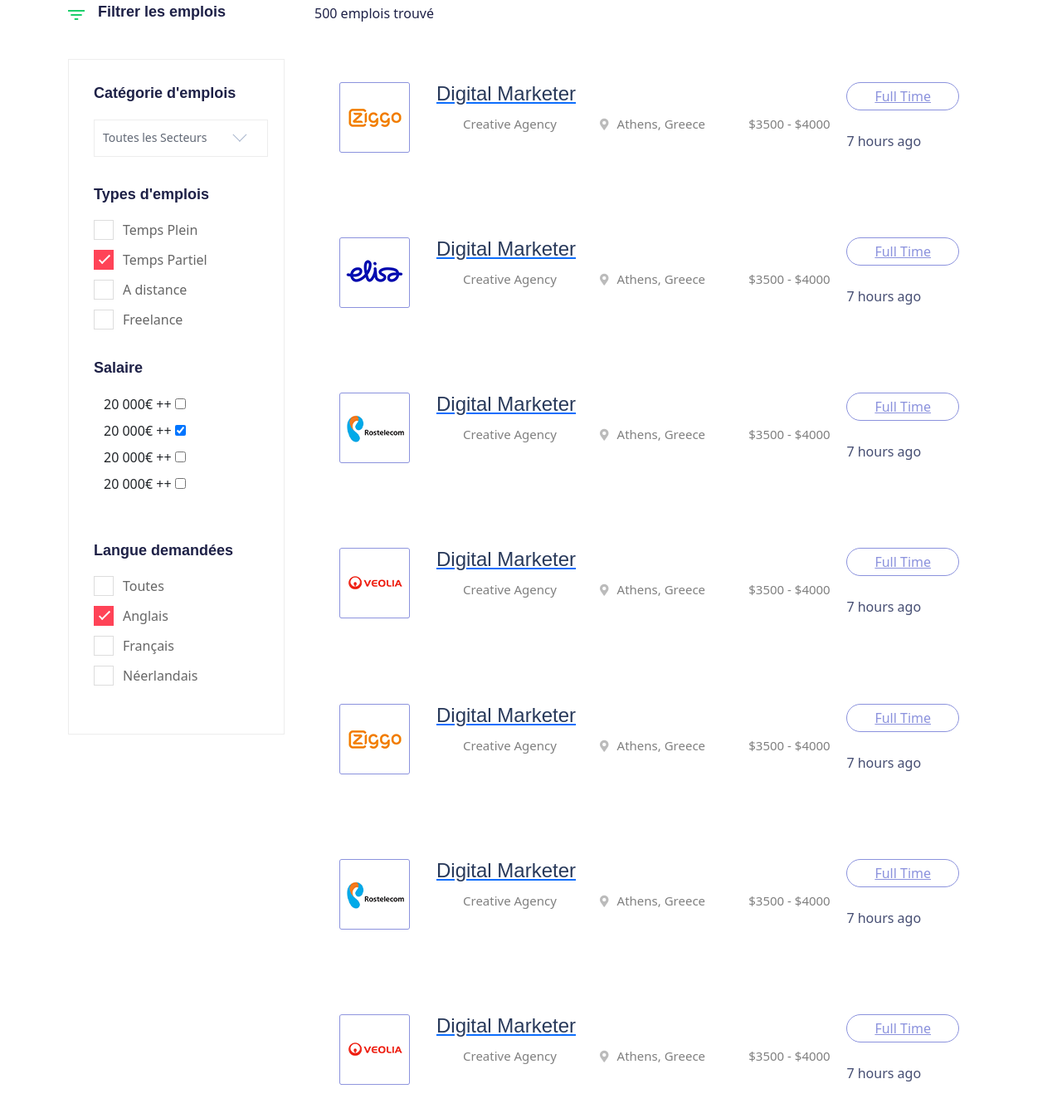
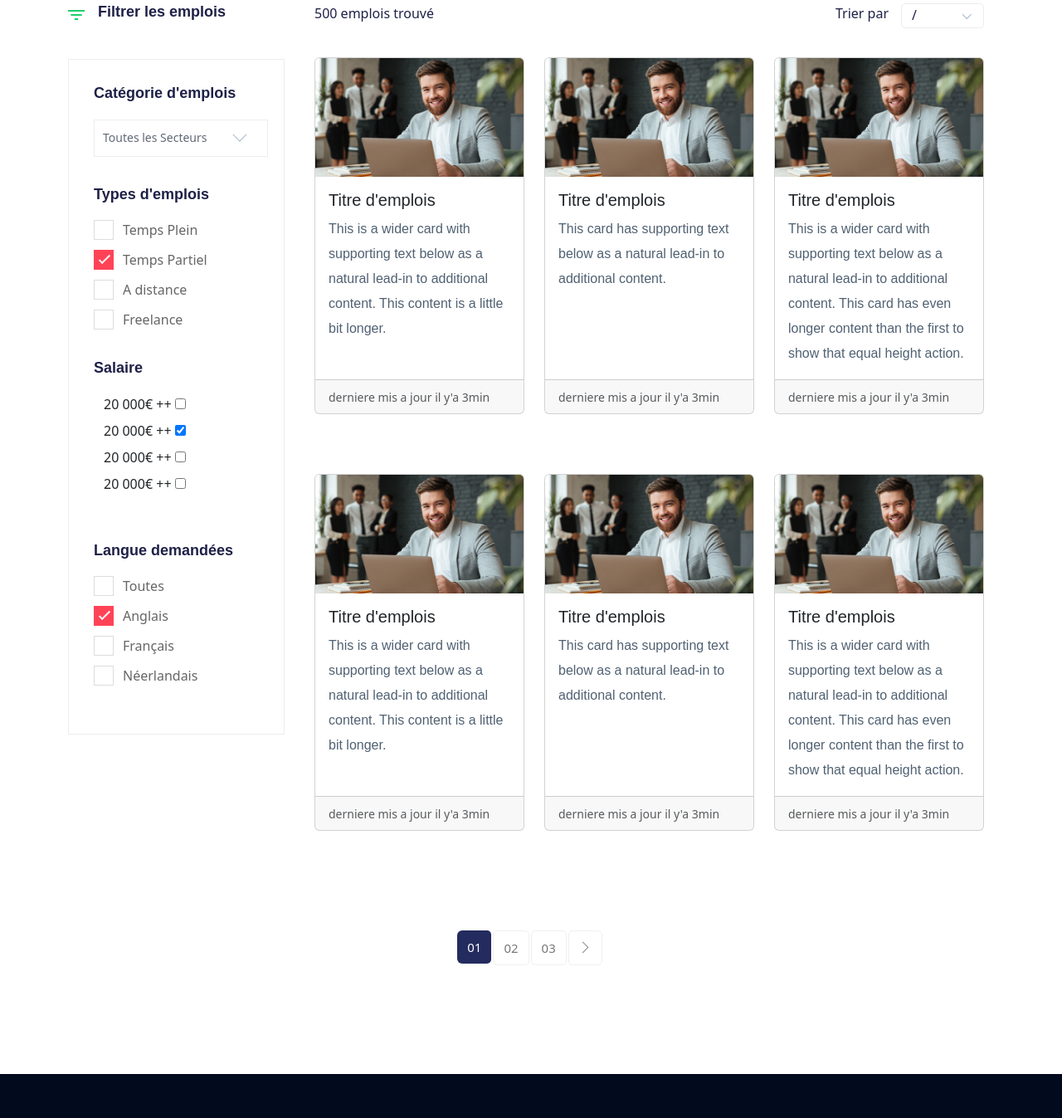
Before and after one commit to SolaKabuta/mlsg, a plain HTML site: page job_listing.html in a window 1280 px wide. Shown: the part 550-1897 px from the top of the page at 83% size. Drawn offline with nearby package versions, Linux system fonts and the light colour scheme; a web font is replaced by a local one.

Commit message:
Replace the job list by card

```diff
--- a/job_listing.html
+++ b/job_listing.html
@@ -249,165 +249,110 @@
                                         <div class="count-job mb-35">
                                             <span>500 emplois trouvé</span>
                                             <!-- Select job items start -->
+                                            <div class="select-job-items">
+                                                <span>Trier par</span>
+                                                <select name="select">
+                                                    <option value="">/</option>
+                                                    <option value="">Salaire</option>
+                                                    <option value="">Heure par semaine</option>
+                                                    <option value="">job list</option>
+                                                </select>
+                                            </div>
                                             <!--  Select job items End-->
                                         </div>
                                     </div>
                                 </div>
                                 <!-- Count of Job list End -->
                                 <!-- single-job-content -->
-                                <div class="single-job-items mb-30">
-                                    <div class="job-items">
-                                        <div class="company-img">
-                                            <a href="#"><img src="assets/img/icon/job-list1.png" alt=""></a>
+                                <div class="row row-cols-1 row-cols-md-3 g-4">
+                                    <div class="col">
+                                        <div class="card h-100">
+                                            <img src="assets/img/blog/home-blog2.jpg" class="card-img-top" alt="...">
+                                            <div class="card-body">
+                                                <h5 class="card-title">Titre d'emplois</h5>
+                                                <p class="card-text">This is a wider card with supporting text below as a natural lead-in to additional content. This content is a little bit longer.</p>
                                             </div>
-                                        <div class="job-tittle job-tittle2">
-                                            <a href="#">
-                                                <h4>Digital Marketer</h4>
-                                            </a>
-                                            <ul>
-                                                <li>Creative Agency</li>
-                                                <li><i class="fas fa-map-marker-alt"></i>Athens, Greece</li>
-                                                <li>$3500 - $4000</li>
-                                            </ul>
+                                            <div class="card-footer">
+                                                <small class="text-body-secondary">derniere mis a jour il y'a 3min</small>
                                             </div>
                                         </div>
-                                    <div class="items-link items-link2 f-right">
-                                        <a href="job_details.html">Full Time</a>
-                                        <span>7 hours ago</span>
+                                    </div>
+                                    <div class="col">
+                                        <div class="card h-100">
+                                            <img src="assets/img/blog/home-blog2.jpg" class="card-img-top" alt="...">
+                                            <div class="card-body">
+                                                <h5 class="card-title">Titre d'emplois</h5>
+                                                <p class="card-text">This card has supporting text below as a natural lead-in to additional content.</p>
+                                            </div>
+                                            <div class="card-footer">
+                                                <small class="text-body-secondary">derniere mis a jour il y'a 3min</small>
                                             </div>
                                         </div>
-                                <!-- single-job-content -->
-                                <div class="single-job-items mb-30">
-                                    <div class="job-items">
-                                        <div class="company-img">
-                                            <a href="#"><img src="assets/img/icon/job-list2.png" alt=""></a>
                                     </div>
-                                        <div class="job-tittle job-tittle2">
-                                            <a href="#">
-                                                <h4>Digital Marketer</h4>
-                                            </a>
-                                            <ul>
-                                                <li>Creative Agency</li>
-                                                <li><i class="fas fa-map-marker-alt"></i>Athens, Greece</li>
-                                                <li>$3500 - $4000</li>
-                                            </ul>
+                                    <div class="col">
+                                        <div class="card h-100">
+                                            <img src="assets/img/blog/home-blog2.jpg" class="card-img-top" alt="...">
+                                            <div class="card-body">
+                                                <h5 class="card-title">Titre d'emplois</h5>
+                                                <p class="card-text">This is a wider card with supporting text below as a natural lead-in to additional content. This card has even longer content than the first to show that equal height action.</p>
+                                            </div>
+                                            <div class="card-footer">
+                                                <small class="text-body-secondary">derniere mis a jour il y'a 3min</small>
                                             </div>
                                         </div>
-                                    <div class="items-link items-link2 f-right">
-                                        <a href="job_details.html">Full Time</a>
-                                        <span>7 hours ago</span>
                                     </div>
                                 </div>
+
                                 <!-- single-job-content -->
-                                <div class="single-job-items mb-30">
-                                    <div class="job-items">
-                                        <div class="company-img">
-                                            <a href="#"><img src="assets/img/icon/job-list3.png" alt=""></a>
+                                <div class="row row-cols-1 row-cols-md-3 g-4 mt-5">
+                                    <div class="col">
+                                        <div class="card h-100">
+                                            <img src="assets/img/blog/home-blog2.jpg" class="card-img-top" alt="...">
+                                            <div class="card-body">
+                                                <h5 class="card-title">Titre d'emplois</h5>
+                                                <p class="card-text">This is a wider card with supporting text below as a natural lead-in to additional content. This content is a little bit longer.</p>
                                             </div>
-                                        <div class="job-tittle job-tittle2">
-                                            <a href="#">
-                                                <h4>Digital Marketer</h4>
-                                            </a>
-                                            <ul>
-                                                <li>Creative Agency</li>
-                                                <li><i class="fas fa-map-marker-alt"></i>Athens, Greece</li>
-                                                <li>$3500 - $4000</li>
-                                            </ul>
+                                            <div class="card-footer">
+                                                <small class="text-body-secondary">derniere mis a jour il y'a 3min</small>
                                             </div>
                                         </div>
-                                    <div class="items-link items-link2 f-right">
-                                        <a href="job_details.html">Full Time</a>
-                                        <span>7 hours ago</span>
+                                    </div>
+                                    <div class="col">
+                                        <div class="card h-100">
+                                            <img src="assets/img/blog/home-blog2.jpg" class="card-img-top" alt="...">
+                                            <div class="card-body">
+                                                <h5 class="card-title">Titre d'emplois</h5>
+                                                <p class="card-text">This card has supporting text below as a natural lead-in to additional content.</p>
+                                            </div>
+                                            <div class="card-footer">
+                                                <small class="text-body-secondary">derniere mis a jour il y'a 3min</small>
                                             </div>
                                         </div>
-                                <!-- single-job-content -->
-                                <div class="single-job-items mb-30">
-                                    <div class="job-items">
-                                        <div class="company-img">
-                                            <a href="#"><img src="assets/img/icon/job-list4.png" alt=""></a>
                                     </div>
-                                        <div class="job-tittle job-tittle2">
-                                            <a href="#">
-                                                <h4>Digital Marketer</h4>
-                                            </a>
-                                            <ul>
-                                                <li>Creative Agency</li>
-                                                <li><i class="fas fa-map-marker-alt"></i>Athens, Greece</li>
-                                                <li>$3500 - $4000</li>
-                                            </ul>
+                                    <div class="col">
+                                        <div class="card h-100">
+                                            <img src="assets/img/blog/home-blog2.jpg" class="card-img-top" alt="...">
+                                            <div class="card-body">
+                                                <h5 class="card-title">Titre d'emplois</h5>
+                                                <p class="card-text">This is a wider card with supporting text below as a natural lead-in to additional content. This card has even longer content than the first to show that equal height action.</p>
+                                            </div>
+                                            <div class="card-footer">
+                                                <small class="text-body-secondary">derniere mis a jour il y'a 3min</small>
                                             </div>
                                         </div>
-                                    <div class="items-link items-link2 f-right">
-                                        <a href="job_details.html">Full Time</a>
-                                        <span>7 hours ago</span>
                                     </div>
                                 </div>
+
                                 <!-- single-job-content -->
-                                <div class="single-job-items mb-30">
-                                    <div class="job-items">
-                                        <div class="company-img">
-                                            <a href="#"><img src="assets/img/icon/job-list1.png" alt=""></a>
-                                        </div>
-                                        <div class="job-tittle job-tittle2">
-                                            <a href="#">
-                                                <h4>Digital Marketer</h4>
-                                            </a>
-                                            <ul>
-                                                <li>Creative Agency</li>
-                                                <li><i class="fas fa-map-marker-alt"></i>Athens, Greece</li>
-                                                <li>$3500 - $4000</li>
-                                            </ul>
-                                        </div>
-                                    </div>
-                                    <div class="items-link items-link2 f-right">
-                                        <a href="job_details.html">Full Time</a>
-                                        <span>7 hours ago</span>
-                                    </div>
-                                </div>
+
                                 <!-- single-job-content -->
-                                <div class="single-job-items mb-30">
-                                    <div class="job-items">
-                                        <div class="company-img">
-                                            <a href="#"><img src="assets/img/icon/job-list3.png" alt=""></a>
-                                        </div>
-                                        <div class="job-tittle job-tittle2">
-                                            <a href="#">
-                                                <h4>Digital Marketer</h4>
-                                            </a>
-                                            <ul>
-                                                <li>Creative Agency</li>
-                                                <li><i class="fas fa-map-marker-alt"></i>Athens, Greece</li>
-                                                <li>$3500 - $4000</li>
-                                            </ul>
-                                        </div>
-                                    </div>
-                                    <div class="items-link items-link2 f-right">
-                                        <a href="job_details.html">Full Time</a>
-                                        <span>7 hours ago</span>
-                                    </div>
-                                </div>
+
                                 <!-- single-job-content -->
-                                <div class="single-job-items mb-30">
-                                    <div class="job-items">
-                                        <div class="company-img">
-                                            <a href="#"><img src="assets/img/icon/job-list4.png" alt=""></a>
-                                        </div>
-                                        <div class="job-tittle job-tittle2">
-                                            <a href="#">
-                                                <h4>Digital Marketer</h4>
-                                            </a>
-                                            <ul>
-                                                <li>Creative Agency</li>
-                                                <li><i class="fas fa-map-marker-alt"></i>Athens, Greece</li>
-                                                <li>$3500 - $4000</li>
-                                            </ul>
-                                        </div>
-                                    </div>
-                                    <div class="items-link items-link2 f-right">
-                                        <a href="job_details.html">Full Time</a>
-                                        <span>7 hours ago</span>
-                                    </div>
-                                </div>
+
+                                <!-- single-job-content -->
+
+                                <!-- single-job-content -->
+
                             </div>
                         </section>
                         <!-- Featured_job_end -->
```
Lines whose indentation alone changed are shown as unchanged.
